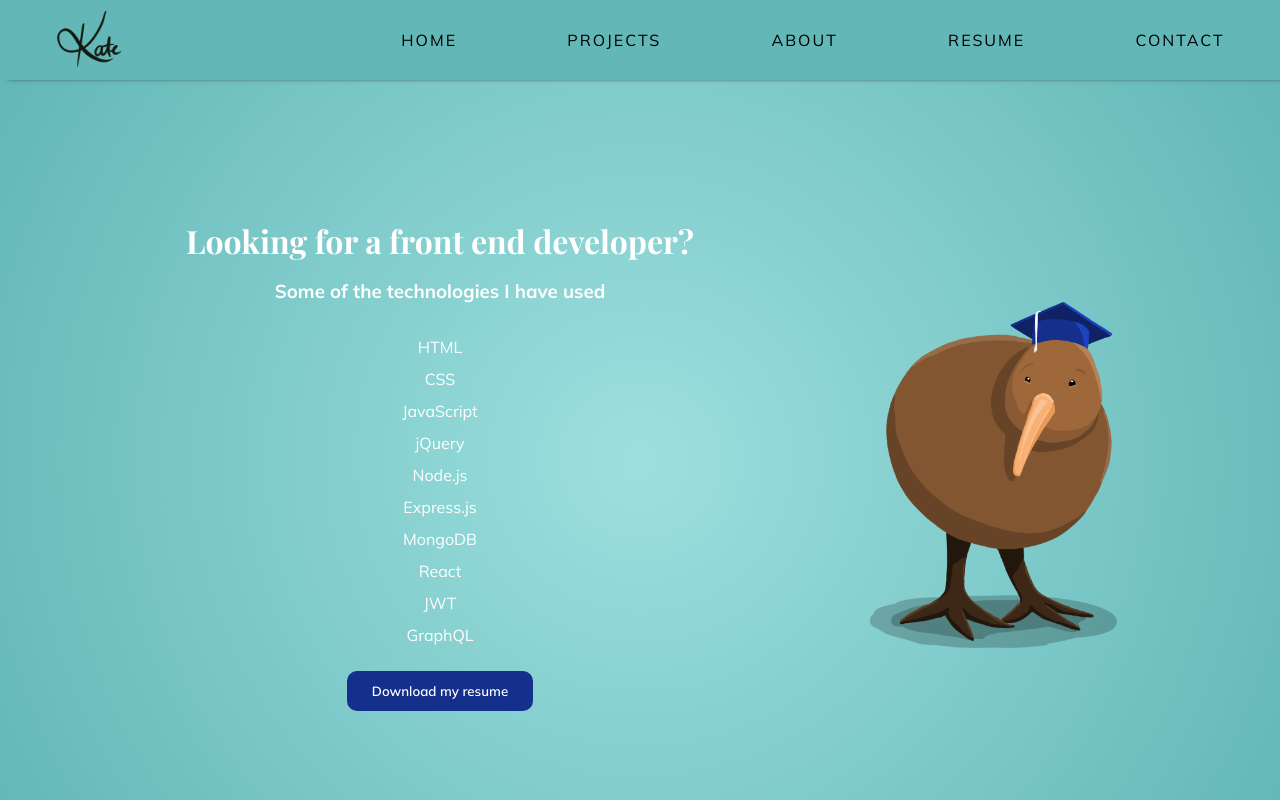
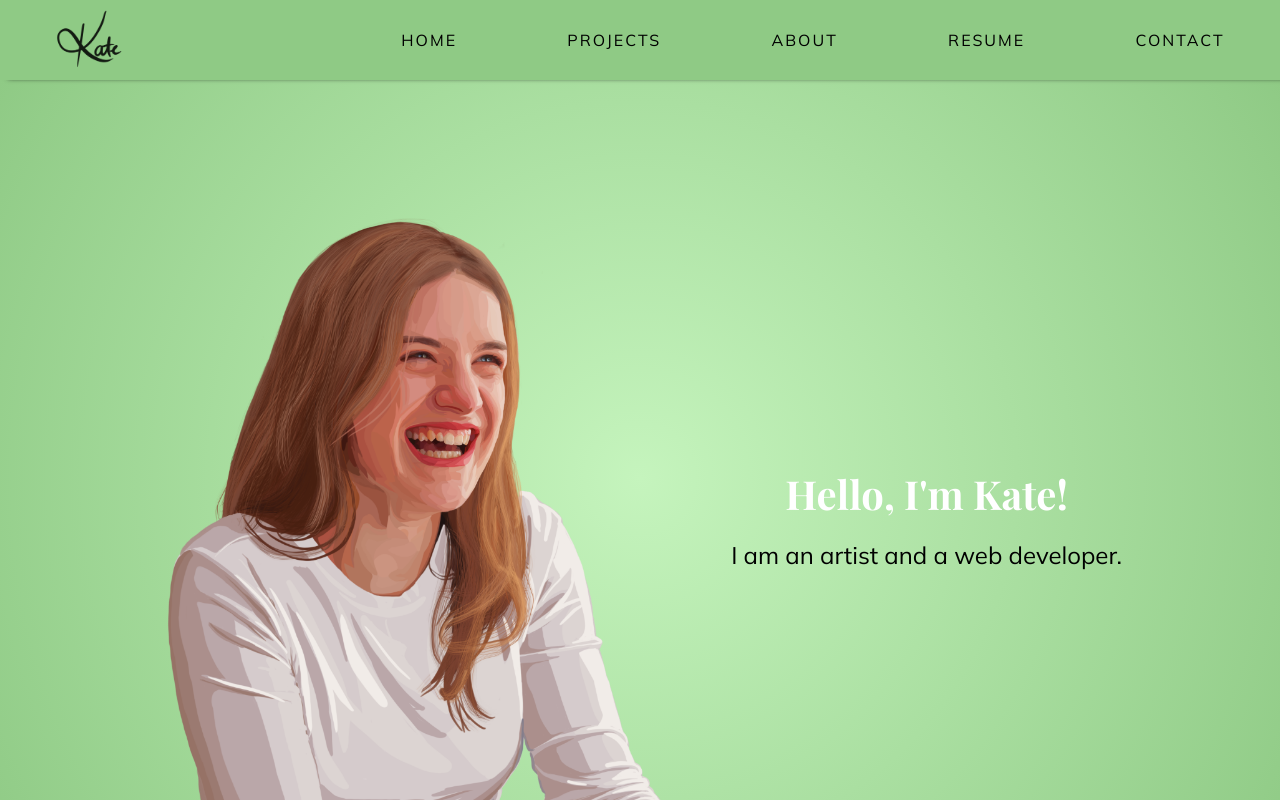
Before and after one commit to katemccoll/React-Portfolio, a React (Create React App) app: page /resume in a window 1280 px wide. Shown: the top 800 px of the page. Built offline with nearby package versions, Linux system fonts and the light colour scheme; a web font is replaced by a local one.

Commit message:
fix: routing home page

```diff
--- a/src/App.js
+++ b/src/App.js
@@ -19,7 +19,7 @@ function App() {
         <Router>
             <Navbar />
             <Switch>
-                <Route path='/' exact component={Home} />
+                <Route path='/' component={Home} />
                 <Route path='/about' component={About} />
                 <Route path='/projects' component={Projects} />
                 <Route path='/contact' component={Contact} />
```
